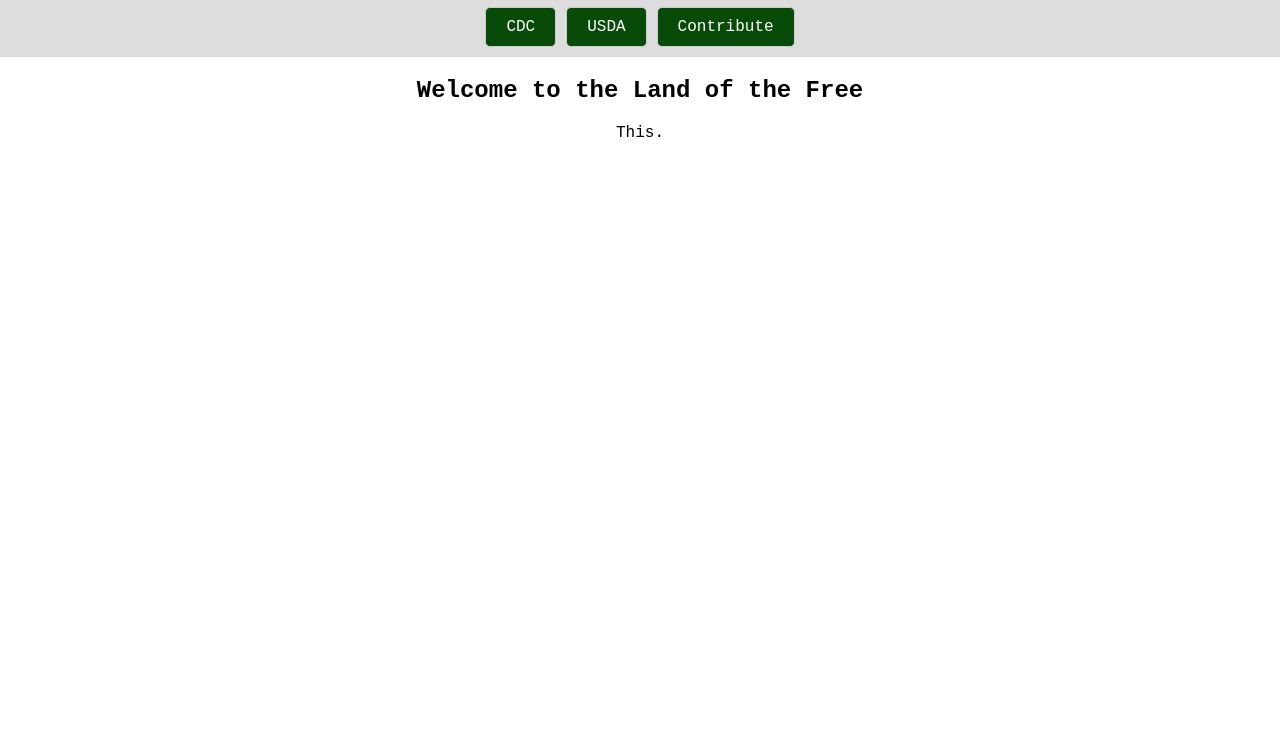
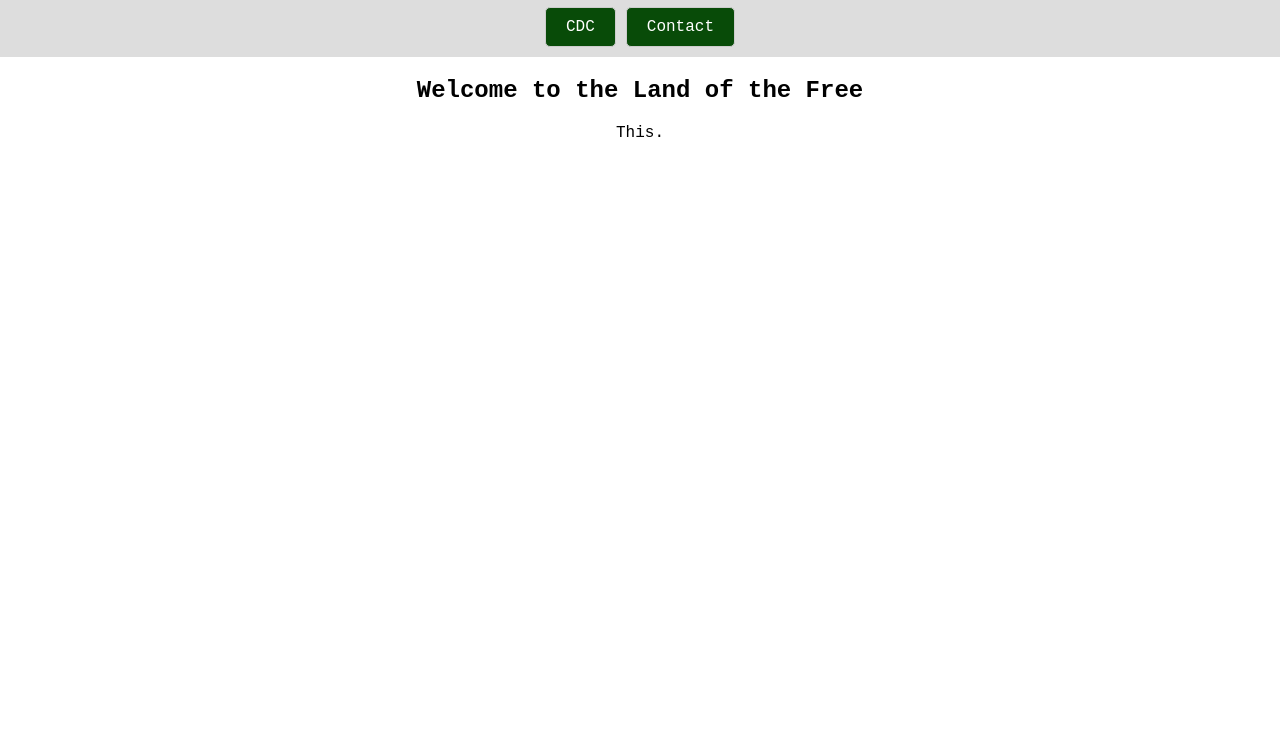
Before and after one commit to vigilant-pancake/land-of-the-free, a plain HTML site: page docs/index.html in a window 1280 px wide. Shown: the part 60-800 px from the top of the page. Drawn offline with Linux system fonts and the light colour scheme.

Commit message:
Update index.html

```diff
--- a/docs/index.html
+++ b/docs/index.html
@@ -43,8 +43,7 @@
     <div class="header">The Land of the Free</div>
     <div class="nav-bar">
         <a href="CDC/cdc_main.html">CDC</a>
-        <a href="USDA/USDA_main.html">USDA</a>
-        <a href="contribute.html">Contribute</a>
+        <a href="contact.html">Contact</a>
     </div>
     <div class="content">
         <h2>Welcome to the Land of the Free</h2>
```
